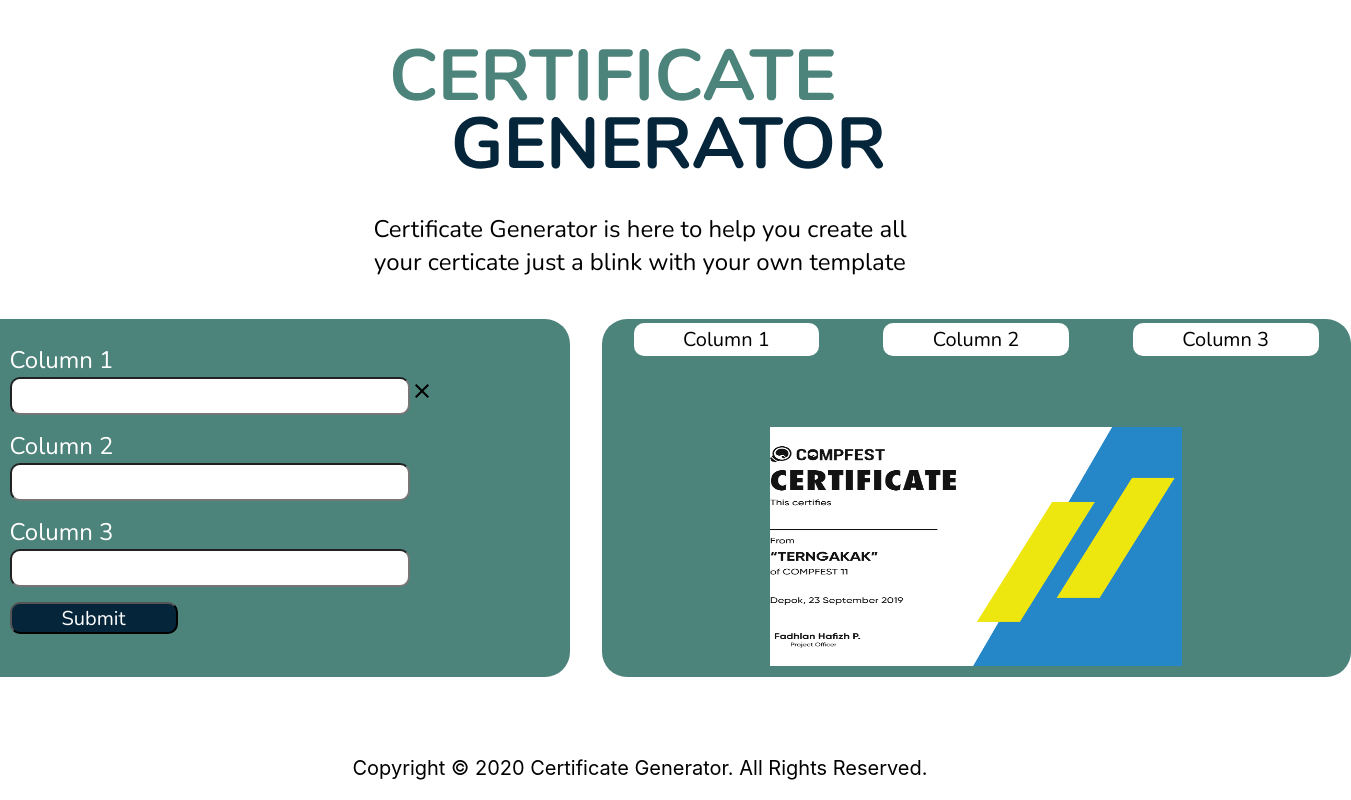
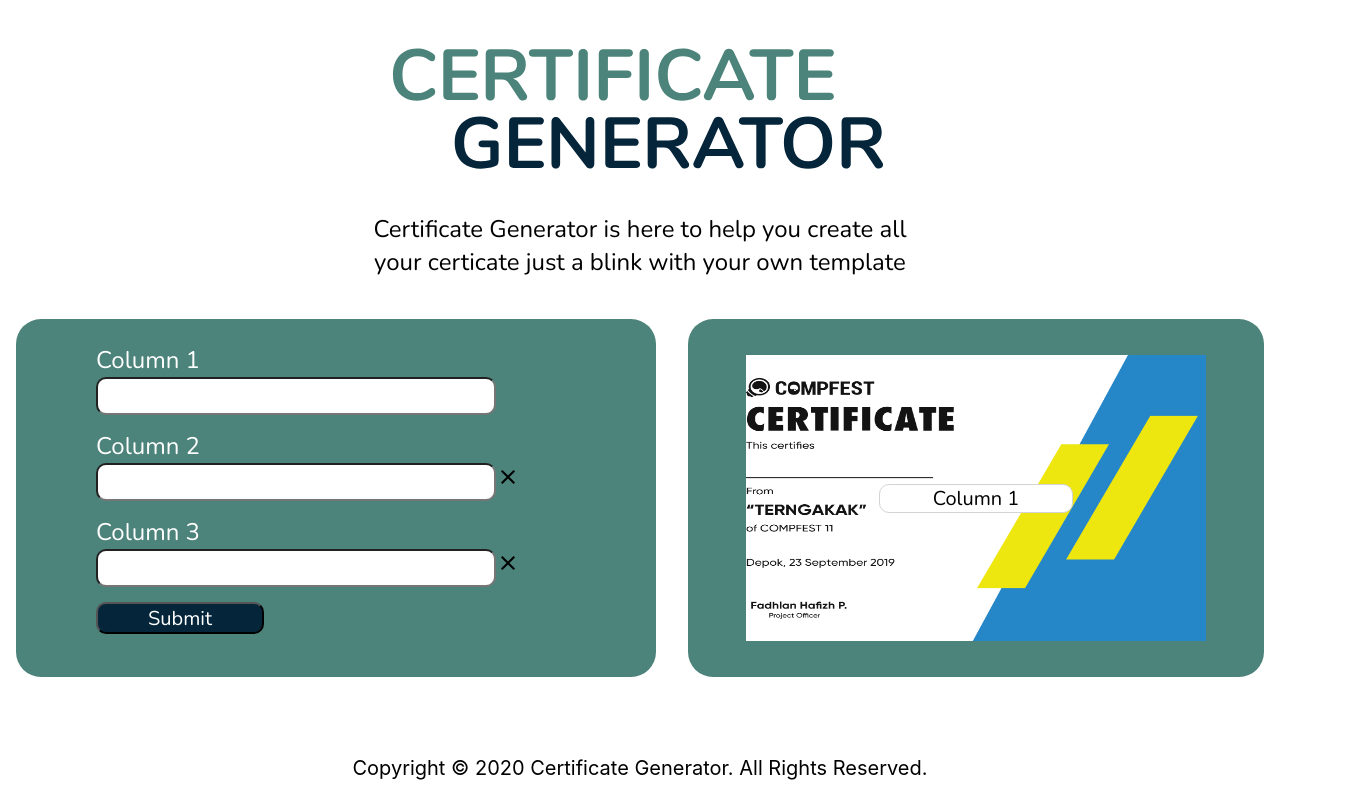
Before and after one commit to adykarta/certificate-generator-frontend, a React (Create React App) app: page / in a window 1280 px wide. Shown: the whole page, 1351 px wide, since content can reach past the window. Built offline with nearby package versions, Linux system fonts and the light colour scheme.

Commit message:
[REFACTOR] Add drag and drop

```diff
--- a/src/pages/Coordinate/index.js
+++ b/src/pages/Coordinate/index.js
@@ -11,19 +11,50 @@ const CoordinatePage = () => {
     column3: '',
   })
 
-  const handleChange = (opt) => event => {
+  const handleChange = (opt) => e => {
     if (opt === 1) {
-      setValues({ column1: event.target.value });
+      setValues({ column1: e.target.value });
     } else if (opt === 2) {
-      setValues({ column2: event.target.value });
+      setValues({ column2: e.target.value });
     } else {
-      setValues({ column3: event.target.value });
+      setValues({ column3: e.target.value });
     }
   }
 
-  const handleSubmit = (event) => {
+  const handleSubmit = (e) => {
     alert('A name was submitted: ' + values.column1);
-    event.preventDefault();
+    e.preventDefault();
+  }
+
+  const [isPressed, setIsPressed] = useState(false);
+  const [pos, setPos] = useState({
+    x: 0,
+    y: 0,
+  });
+
+  const dragMouseDown = (e) => {
+    e = e || window.event;
+    e.preventDefault();
+    setPos((prev) => ({ ...prev, x: e.clientX, y: e.clientY }));
+    setIsPressed(true);
+  };
+  function closeDragElement(e) {
+    console.log("in");
+    setIsPressed(false);
+  }
+  function elementDrag(e) {
+    e = e || window.event;
+    e.preventDefault();
+
+    let pos1 = pos.x - e.clientX;
+    let pos2 = pos.y - e.clientY;
+    setPos({
+      x: e.clientX,
+      y: e.clientY,
+    });
+
+    e.target.style.top = e.target.offsetTop - pos2 + "px";
+    e.target.style.left = e.target.offsetLeft - pos1 + "px";
   }
 
   const inputStyle = {
@@ -78,7 +109,6 @@ const CoordinatePage = () => {
                   value={values.column1}
                   onChange={handleChange(1)}
                 />
-                <CloseIcon />
                 <br />
                 <p style={{ margin: "15px 0px 0px 0px", color: "white" }}>
                   Column 2
@@ -89,6 +119,7 @@ const CoordinatePage = () => {
                   value={values.column2}
                   onChange={handleChange(2)}
                 />
+                <CloseIcon />
                 <br />
                 <p style={{ margin: "15px 0px 0px 0px", color: "white" }}>
                   Column 3
@@ -99,6 +130,7 @@ const CoordinatePage = () => {
                   value={values.column3}
                   onChange={handleChange(3)}
                 />
+                <CloseIcon />
                 <br />
                 <input style={submitStyle} type="submit" value="Submit" />
               </form>
@@ -106,15 +138,20 @@ const CoordinatePage = () => {
             <Card>
               <Flex direction="column" justify="center" alignItems="center">
                 <Flex direction="row" justify="center" alignItems="center">
-                  <p style={dragStyle}>Column 1</p>
-                  <p style={dragStyle}>Column 2</p>
-                  <p style={dragStyle}>Column 3</p>
-                </Flex>
-                <Flex direction="column" justify="center" alignItems="center">
+                  <div
+                    style={dragStyle}
+                    id="mydiv"
+                    onMouseOut={closeDragElement}
+                    onMouseDown={dragMouseDown}
+                    onMouseMove={isPressed ? elementDrag : null}
+                    onMouseUp={closeDragElement}
+                  >
+                    Column 1
+                  </div>
                   <img
                     src={Certificate}
                     alt="Certificate"
-                    style={{ width: "55%", height: "75%" }}
+                    style={{ width: "80%", height: "80%" }}
                   />
                 </Flex>
               </Flex>
--- a/src/pages/Coordinate/style.js
+++ b/src/pages/Coordinate/style.js
@@ -19,6 +19,17 @@ export const Wrapper = styled.div`
   justify-content: center;
   align-items: center;
   text-align: center;
+  #mydiv {
+    position: absolute;
+    z-index: 9;
+    background-color: #fefefe;
+    text-align: center;
+    border: 1px solid #d3d3d3;
+    width: 15%;
+    &:hover {
+      cursor: grab;
+    }
+  }
   p{
       font-size: 24px;
       font-weight: 400;
--- /dev/null
+++ b/src/pages/Test/index.js
@@ -0,0 +1,50 @@
+import React, { useState } from "react";
+import { Wrapper } from "./style";
+
+const Playground = () => {
+  const [isPressed, setIsPressed] = useState(false);
+  const [pos, setPos] = useState({
+    x: 0,
+    y: 0,
+  });
+
+  const dragMouseDown = (e) => {
+    e = e || window.event;
+    e.preventDefault();
+    setPos((prev) => ({ ...prev, x: e.clientX, y: e.clientY }));
+    setIsPressed(true);
+  };
+  function closeDragElement(e) {
+    console.log("in");
+    setIsPressed(false);
+  }
+  function elementDrag(e) {
+    e = e || window.event;
+    e.preventDefault();
+
+    let pos1 = pos.x - e.clientX;
+    let pos2 = pos.y - e.clientY;
+    setPos({
+      x: e.clientX,
+      y: e.clientY,
+    });
+
+    e.target.style.top = e.target.offsetTop - pos2 + "px";
+    e.target.style.left = e.target.offsetLeft - pos1 + "px";
+  }
+  return (
+    <Wrapper>
+      <div
+        id="mydiv"
+        onMouseOut={closeDragElement}
+        onMouseDown={dragMouseDown}
+        onMouseMove={isPressed ? elementDrag : null}
+        onMouseUp={closeDragElement}
+      >
+        move me
+      </div>
+      <div className="box"></div>
+    </Wrapper>
+  );
+};
+export default Playground;
--- /dev/null
+++ b/src/pages/Test/style.js
@@ -0,0 +1,23 @@
+import styled from "styled-components";
+
+export const Wrapper = styled.div`
+  width: 100vw;
+  height: 100vh;
+  #mydiv {
+    position: absolute;
+    z-index: 9;
+    background-color: #f1f1f1;
+    text-align: center;
+    border: 1px solid #d3d3d3;
+    width: 100px;
+    height: 100px;
+    &:hover {
+      cursor: grab;
+    }
+  }
+  .box {
+    width: 700px;
+    height: 500px;
+    border: 1px solid black;
+  }
+`;
--- a/src/routes.js
+++ b/src/routes.js
@@ -1,10 +1,12 @@
 import React from 'react';
+import Homepage from './pages/Homepage';
+import UploadOne from './pages/Upload/One';
+import TestPage from './pages/Test';
 import CoordinatePage from './pages/Coordinate';
-import Homepage from './pages/Homepage';
-import UploadOne from './pages/Upload/One'
 
 const routes = [
     { path: '/', element: <CoordinatePage /> },
+    { path: '/test', element: <TestPage /> },
     { path: '/home', element: <Homepage /> },
     { path: '/upload-one', element: <UploadOne /> },
 ];
```
Also changed, not shown: 1 other file (tests, documents, lock files or other folders).
